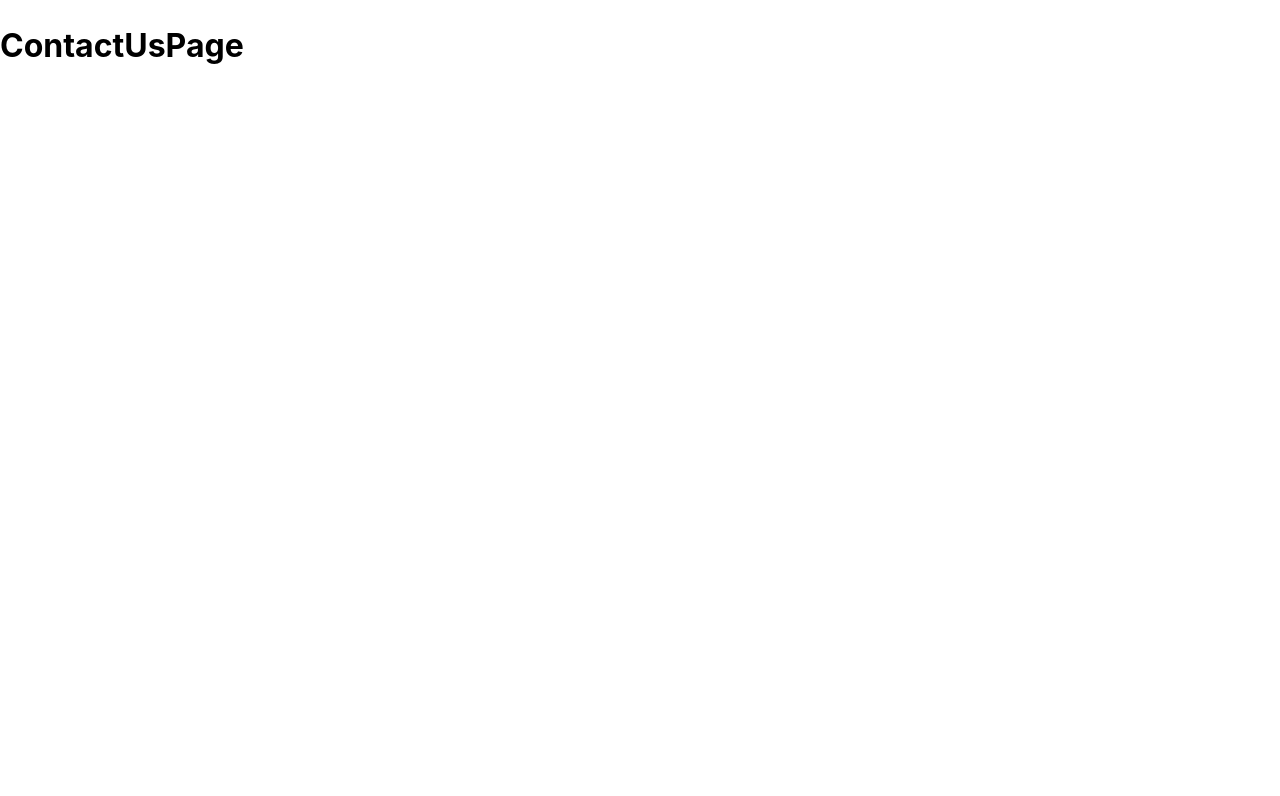
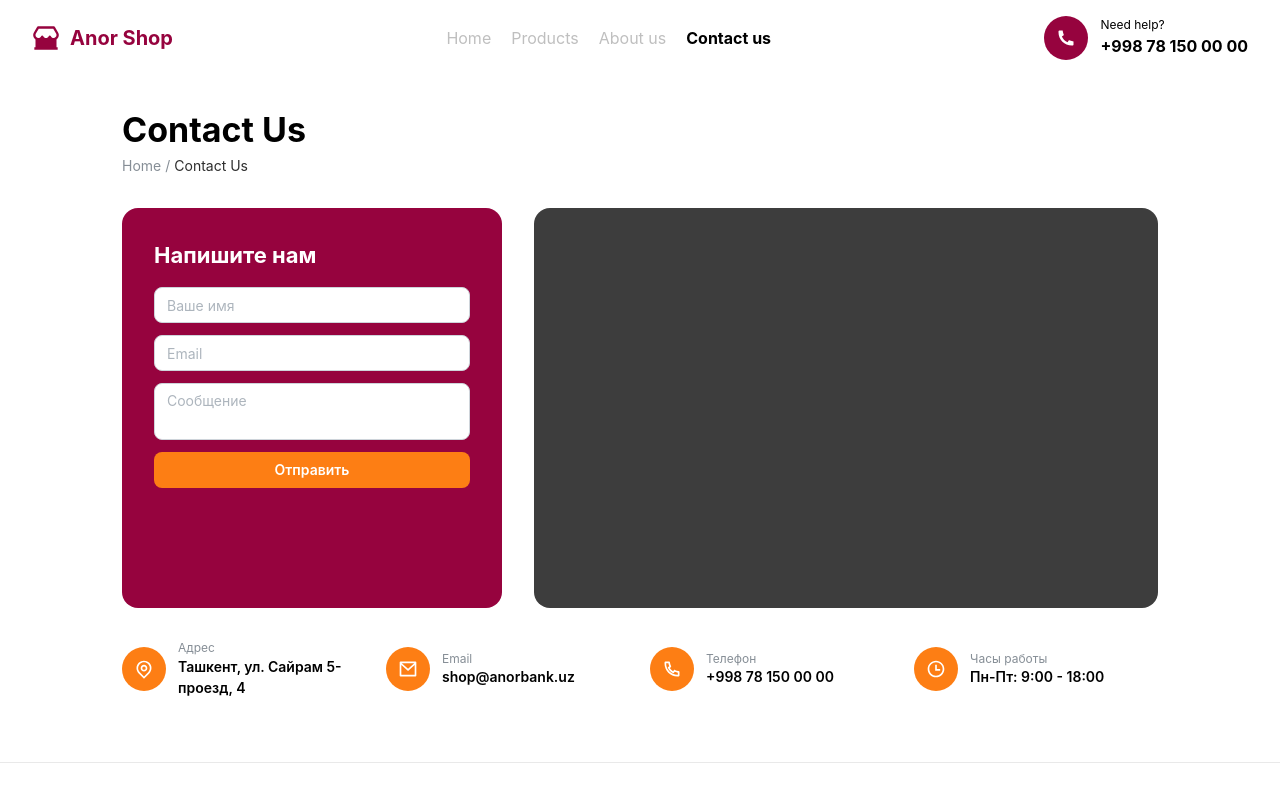
Before and after one commit to Kamolova945/anor-shop, a React (Vite) app: page /contacts in a window 1280 px wide. Shown: the top 796 px of the page. Built offline with nearby package versions, Linux system fonts and the light colour scheme.

Commit message:
contact us page

```diff
--- a/src/pages/ContactUsPage.tsx
+++ b/src/pages/ContactUsPage.tsx
@@ -1,3 +1,113 @@
+import { useState } from 'react'
+import { Link } from 'react-router'
+import { Box, Button, Flex, SimpleGrid, Stack, Text, Textarea, TextInput, Title } from '@mantine/core'
+import { RiMailLine, RiMapPinLine, RiPhoneLine, RiTimeLine } from '@remixicon/react'
+import { Layout } from '../components/Layout.tsx'
+
+const contactInfo = [
+  { icon: RiMapPinLine, label: 'Адрес', value: 'Ташкент, ул. Сайрам 5-проезд, 4' },
+  { icon: RiMailLine, label: 'Email', value: 'shop@anorbank.uz' },
+  { icon: RiPhoneLine, label: 'Телефон', value: '+998 78 150 00 00' },
+  { icon: RiTimeLine, label: 'Часы работы', value: 'Пн-Пт: 9:00 - 18:00' },
+]
+
 export function ContactUsPage() {
-  return <h1>ContactUsPage</h1>
+  const [name, setName] = useState('')
+  const [email, setEmail] = useState('')
+  const [message, setMessage] = useState('')
+
+  const handleSubmit = () => {
+    if (!name || !email || !message) {
+      alert('Заполните все поля')
+      return
+    }
+
+    alert('Спасибо! Мы свяжемся с вами в ближайшее время')
+    setName('')
+    setEmail('')
+    setMessage('')
+  }
+
+  return (
+    <Layout>
+      <Stack p={'xl'} maw={1100} mx={'auto'} gap={'xl'}>
+        <Box>
+          <Title order={1}>Contact Us</Title>
+          <Flex gap={4} mt={4}>
+            <Text component={Link} to={'/'} size={'sm'} c={'dimmed'} style={{ textDecoration: 'none' }}>
+              Home
+            </Text>
+            <Text size={'sm'} c={'dimmed'}>
+              /
+            </Text>
+            <Text size={'sm'} c={'dark'}>
+              Contact Us
+            </Text>
+          </Flex>
+        </Box>
+
+        <Flex gap={'xl'} wrap={'wrap'}>
+          <Box bg={'#96033E'} p={'xl'} style={{ borderRadius: 16 }} w={{ base: '100%', sm: 380 }}>
+            <Title order={3} c={'white'} mb={'md'}>
+              Напишите нам
+            </Title>
+
+            <Stack gap={'sm'}>
+              <TextInput
+                placeholder={'Ваше имя'}
+                value={name}
+                onChange={(e) => setName(e.currentTarget.value)}
+              />
+              <TextInput
+                placeholder={'Email'}
+                value={email}
+                onChange={(e) => setEmail(e.currentTarget.value)}
+              />
+              <Textarea
+                placeholder={'Сообщение'}
+                minRows={4}
+                value={message}
+                onChange={(e) => setMessage(e.currentTarget.value)}
+              />
+
+              <Button onClick={handleSubmit} color={'orange'} fullWidth>
+                Отправить
+              </Button>
+            </Stack>
+          </Box>
+
+          <Box flex={1} miw={280} h={400} bg={'#3d3d3d'} style={{ borderRadius: 16 }} />
+        </Flex>
+
+        <SimpleGrid cols={{ base: 1, sm: 2, md: 4 }} spacing={'lg'}>
+          {contactInfo.map((item) => {
+            const Icon = item.icon
+
+            return (
+              <Flex key={item.label} align={'center'} gap={'sm'}>
+                <Flex
+                  align={'center'}
+                  justify={'center'}
+                  w={44}
+                  h={44}
+                  bg={'orange'}
+                  style={{ borderRadius: '50%', flexShrink: 0 }}
+                >
+                  <Icon size={20} color={'white'} />
+                </Flex>
+                <Box>
+                  <Text size={'xs'} c={'dimmed'}>
+                    {item.label}
+                  </Text>
+                  <Text size={'sm'} fw={600}>
+                    {item.value}
+                  </Text>
+                </Box>
+              </Flex>
+            )
+          })}
+        </SimpleGrid>
+      </Stack>
+    </Layout>
+  )
 }
```
